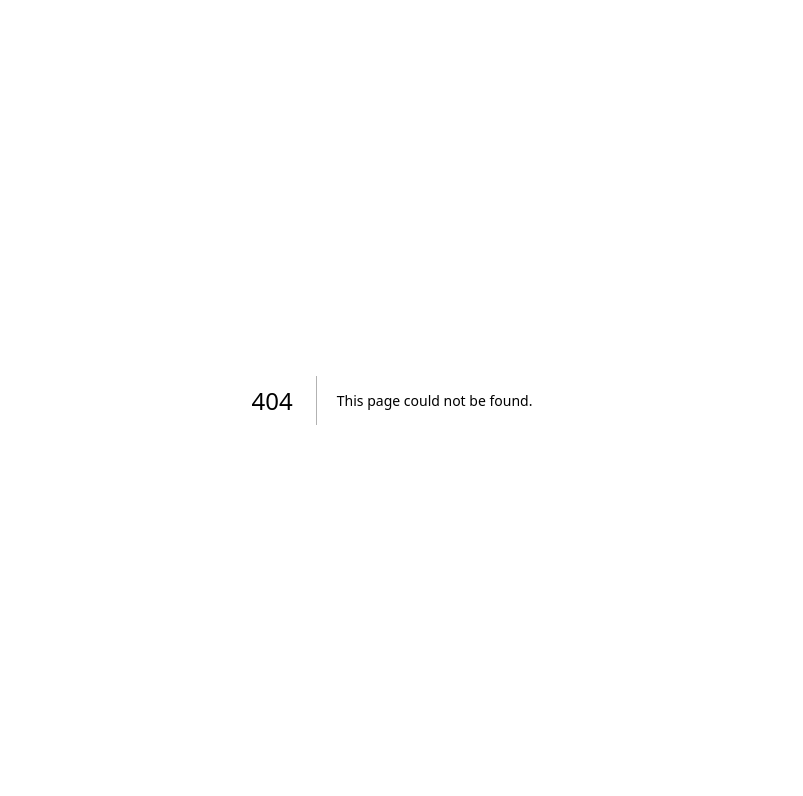
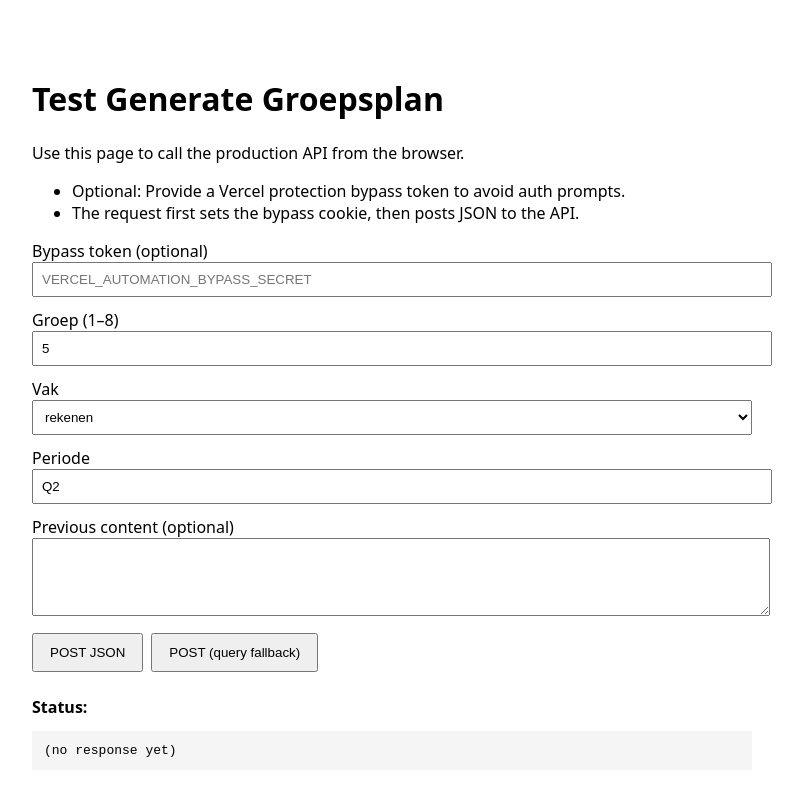
Before and after one commit to TomLouwers/NieuweApp, a Next.js app in the folder frontend/: page /test-generate in a window 1280 px wide. Before the commit this address had no page. Shown: the top 796 px of the page, without its empty margins (248-1051 px from the left). Built offline with nearby package versions, Linux system fonts and the light colour scheme.

Commit message:
chore(test): add /test-generate page to exercise production API with optional Vercel bypass token and query fallback

```diff
--- /dev/null
+++ b/frontend/pages/test-generate.js
@@ -0,0 +1,152 @@
+"use strict";
+
+import { useState } from "react";
+
+export default function TestGeneratePage() {
+  const [groep, setGroep] = useState(5);
+  const [vak, setVak] = useState("rekenen");
+  const [periode, setPeriode] = useState("Q2");
+  const [previousContent, setPreviousContent] = useState("");
+  const [token, setToken] = useState("");
+  const [result, setResult] = useState(null);
+  const [status, setStatus] = useState("");
+  const [loading, setLoading] = useState(false);
+
+  async function ensureBypassCookie(tok) {
+    if (!tok) return;
+    try {
+      // Set bypass cookie once for the domain
+      await fetch(`/?x-vercel-protection-bypass=${encodeURIComponent(tok)}&x-vercel-set-bypass-cookie=true`, {
+        method: "GET",
+        credentials: "include",
+      });
+    } catch (_) {
+      // ignore; header bypass may still work
+    }
+  }
+
+  async function handleSubmit(e) {
+    e.preventDefault();
+    setLoading(true);
+    setStatus("Sending...");
+    setResult(null);
+    try {
+      await ensureBypassCookie(token.trim());
+
+      const body = {
+        groep: Number(groep),
+        vak: String(vak || "").trim().toLowerCase(),
+        periode: String(periode || "").trim(),
+        ...(previousContent ? { previousContent } : {}),
+      };
+
+      const res = await fetch("/api/generate-groepsplan", {
+        method: "POST",
+        headers: {
+          "Content-Type": "application/json",
+          ...(token ? { "x-vercel-protection-bypass": token.trim() } : {}),
+        },
+        credentials: "include",
+        body: JSON.stringify(body),
+      });
+
+      setStatus(`HTTP ${res.status}`);
+      const json = await res.json().catch(() => ({}));
+      setResult(json);
+    } catch (err) {
+      setStatus("Request failed");
+      setResult({ error: String(err && err.message ? err.message : err) });
+    } finally {
+      setLoading(false);
+    }
+  }
+
+  async function handleQueryFallback(e) {
+    e.preventDefault();
+    setLoading(true);
+    setStatus("Sending (query fallback)...");
+    setResult(null);
+    try {
+      await ensureBypassCookie(token.trim());
+      const qs = new URLSearchParams({
+        groep: String(groep),
+        vak: String(vak),
+        periode: String(periode),
+      });
+      const res = await fetch(`/api/generate-groepsplan?${qs.toString()}`, {
+        method: "POST",
+        headers: { ...(token ? { "x-vercel-protection-bypass": token.trim() } : {}) },
+        credentials: "include",
+      });
+      setStatus(`HTTP ${res.status}`);
+      const json = await res.json().catch(() => ({}));
+      setResult(json);
+    } catch (err) {
+      setStatus("Request failed");
+      setResult({ error: String(err && err.message ? err.message : err) });
+    } finally {
+      setLoading(false);
+    }
+  }
+
+  return (
+    <div style={{ maxWidth: 720, margin: "40px auto", padding: 16, fontFamily: "system-ui, sans-serif" }}>
+      <h1>Test Generate Groepsplan</h1>
+      <p>Use this page to call the production API from the browser.</p>
+      <ul>
+        <li>Optional: Provide a Vercel protection bypass token to avoid auth prompts.</li>
+        <li>The request first sets the bypass cookie, then posts JSON to the API.</li>
+      </ul>
+
+      <form onSubmit={handleSubmit} style={{ display: "grid", gap: 12, marginTop: 16 }}>
+        <label>
+          Bypass token (optional)
+          <input
+            type="password"
+            value={token}
+            onChange={(e) => setToken(e.target.value)}
+            placeholder="VERCEL_AUTOMATION_BYPASS_SECRET"
+            style={{ width: "100%", padding: 8 }}
+            autoComplete="off"
+          />
+        </label>
+
+        <label>
+          Groep (1–8)
+          <input type="number" min={1} max={8} value={groep} onChange={(e) => setGroep(e.target.value)} style={{ width: "100%", padding: 8 }} />
+        </label>
+
+        <label>
+          Vak
+          <select value={vak} onChange={(e) => setVak(e.target.value)} style={{ width: "100%", padding: 8 }}>
+            <option value="rekenen">rekenen</option>
+            <option value="taal">taal</option>
+            <option value="lezen">lezen</option>
+          </select>
+        </label>
+
+        <label>
+          Periode
+          <input value={periode} onChange={(e) => setPeriode(e.target.value)} placeholder="Q2" style={{ width: "100%", padding: 8 }} />
+        </label>
+
+        <label>
+          Previous content (optional)
+          <textarea value={previousContent} onChange={(e) => setPreviousContent(e.target.value)} rows={4} style={{ width: "100%", padding: 8 }} />
+        </label>
+
+        <div style={{ display: "flex", gap: 8 }}>
+          <button type="submit" disabled={loading} style={{ padding: "10px 16px" }}>{loading ? "Sending..." : "POST JSON"}</button>
+          <button onClick={handleQueryFallback} disabled={loading} style={{ padding: "10px 16px" }}>POST (query fallback)</button>
+        </div>
+      </form>
+
+      <div style={{ marginTop: 24 }}>
+        <div><b>Status:</b> {status || ""}</div>
+        <pre style={{ background: "#f5f5f5", padding: 12, overflow: "auto", whiteSpace: "pre-wrap" }}>
+{result ? JSON.stringify(result, null, 2) : "(no response yet)"}
+        </pre>
+      </div>
+    </div>
+  );
+}
```
